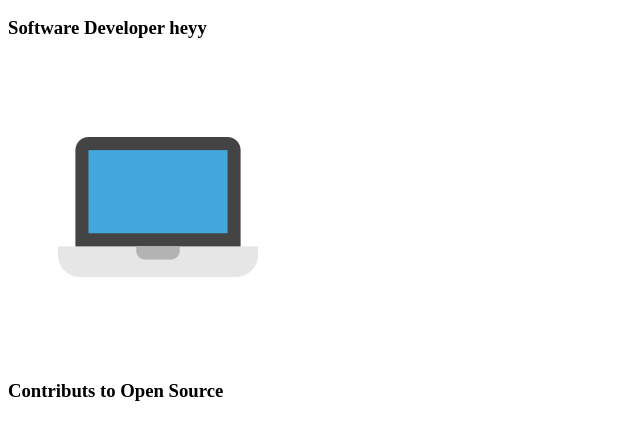
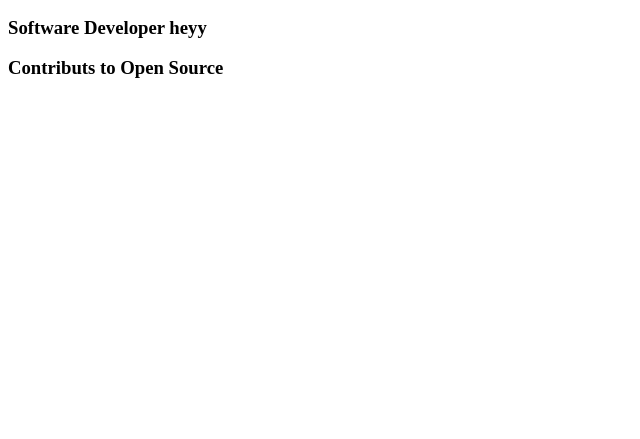
Before and after one commit to TommyM0ntana/sunday, a plain HTML site: page index.html in a window 1280 px wide. Shown: the part 201-640 px from the top of the page, without its empty margins (0-640 px from the left). Drawn offline with Linux system fonts and the light colour scheme.

Commit message:
delete imagine

```diff
--- a/index.html
+++ b/index.html
@@ -27,7 +27,7 @@
     <div id="projects">
 
       <h3>Software Developer heyy</h3>
-      <img src="laptop.png" alt="">
+
       <h3> <a>Contributs to Open Source</a></h3>
     </div>
 
```
